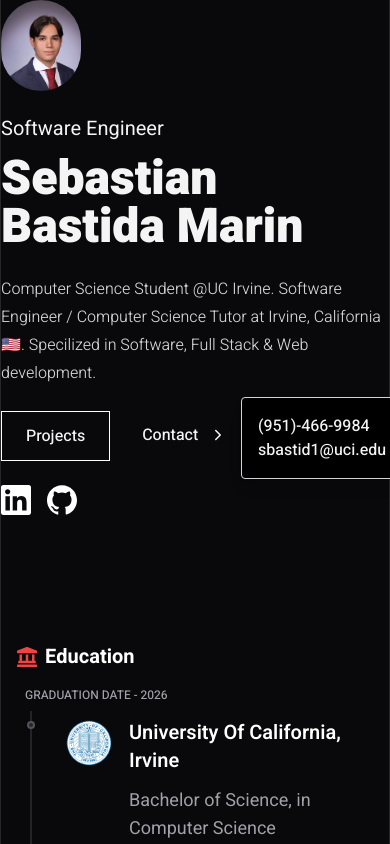
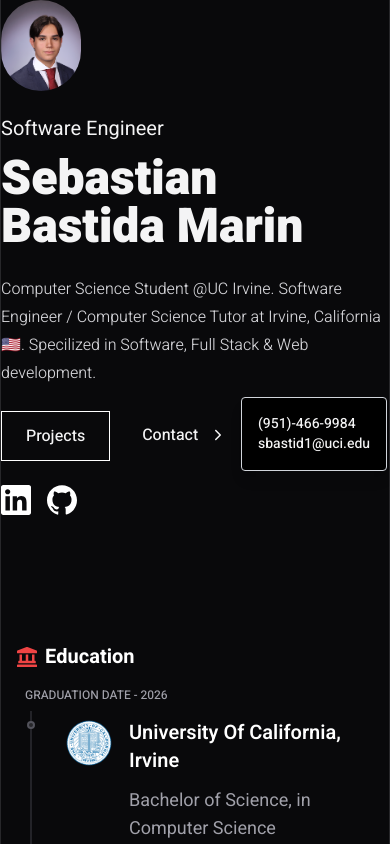
Before and after one commit to developersbm/personal-website, a React (Vite) app: page / in a window 390 px wide. Both pictures are taken after a click on the link "Contact". Shown: the top 844 px of the page. Built offline with nearby package versions, Linux system fonts and the light colour scheme.

Commit message:
Update font for mobile

```diff
--- a/src/components/sections/Hero.jsx
+++ b/src/components/sections/Hero.jsx
@@ -51,10 +51,10 @@ function Hero() {
             </div>
 
             {showContactInfo && (
-                  <div className="p-4 border border-gray-300 bg-white w-42 dark:bg-black rounded shadow-lg mr-52 absolute"
+                  <div className="p-4 border border-gray-300 bg-white w-42 dark:bg-black rounded shadow-lg absolute"
                   style={{marginLeft: '15em', marginBottom: '-1em', marginTop: '-4em'}}>
-                    <p className="font-medium">(951)-466-9984</p>
-                    <p className="font-medium">sbastid1@uci.edu</p>
+                    <p className="font-medium text-sm">(951)-466-9984</p>
+                    <p className="font-medium text-sm">sbastid1@uci.edu</p>
                   </div>
                 )}
 
```
